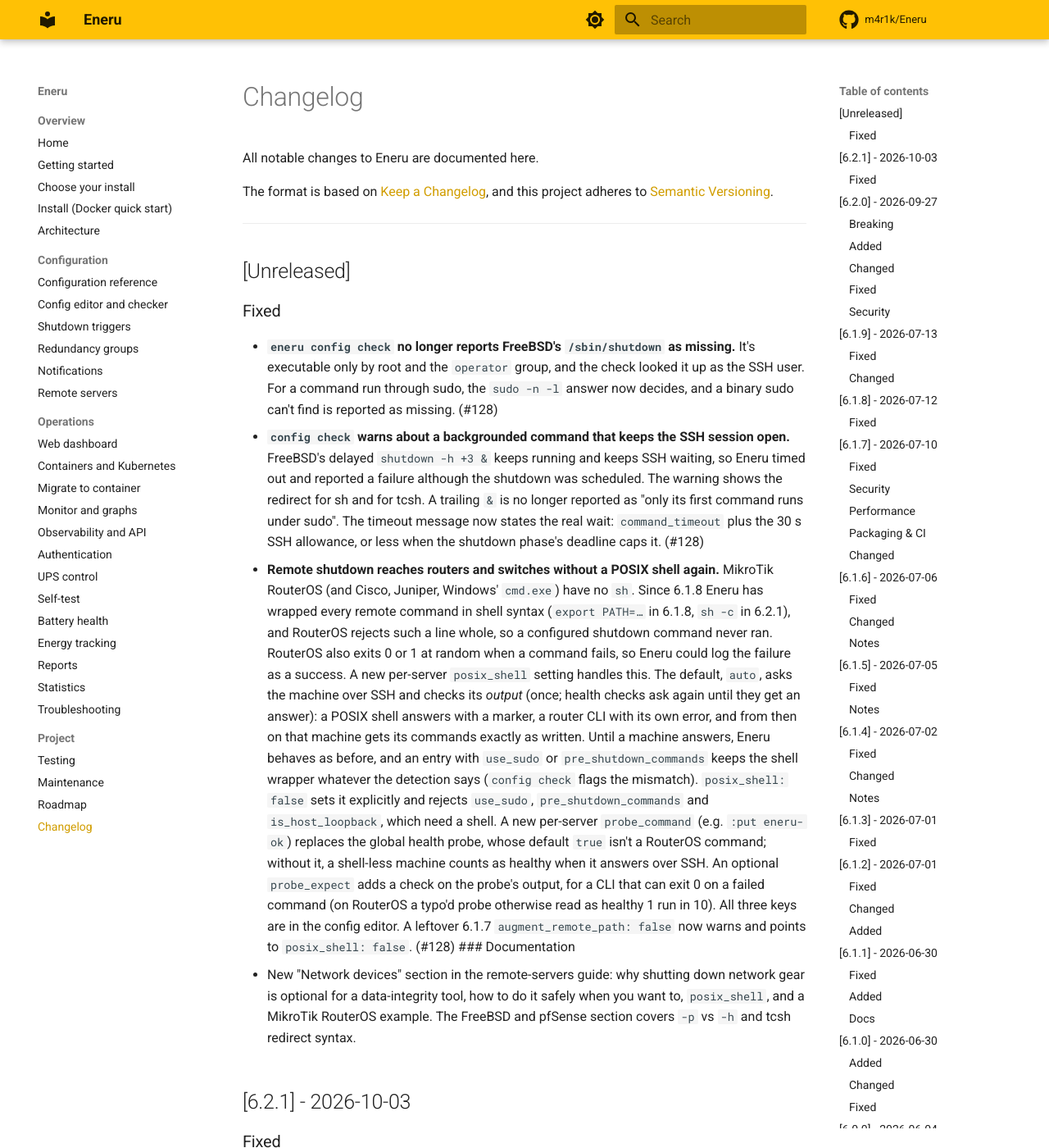
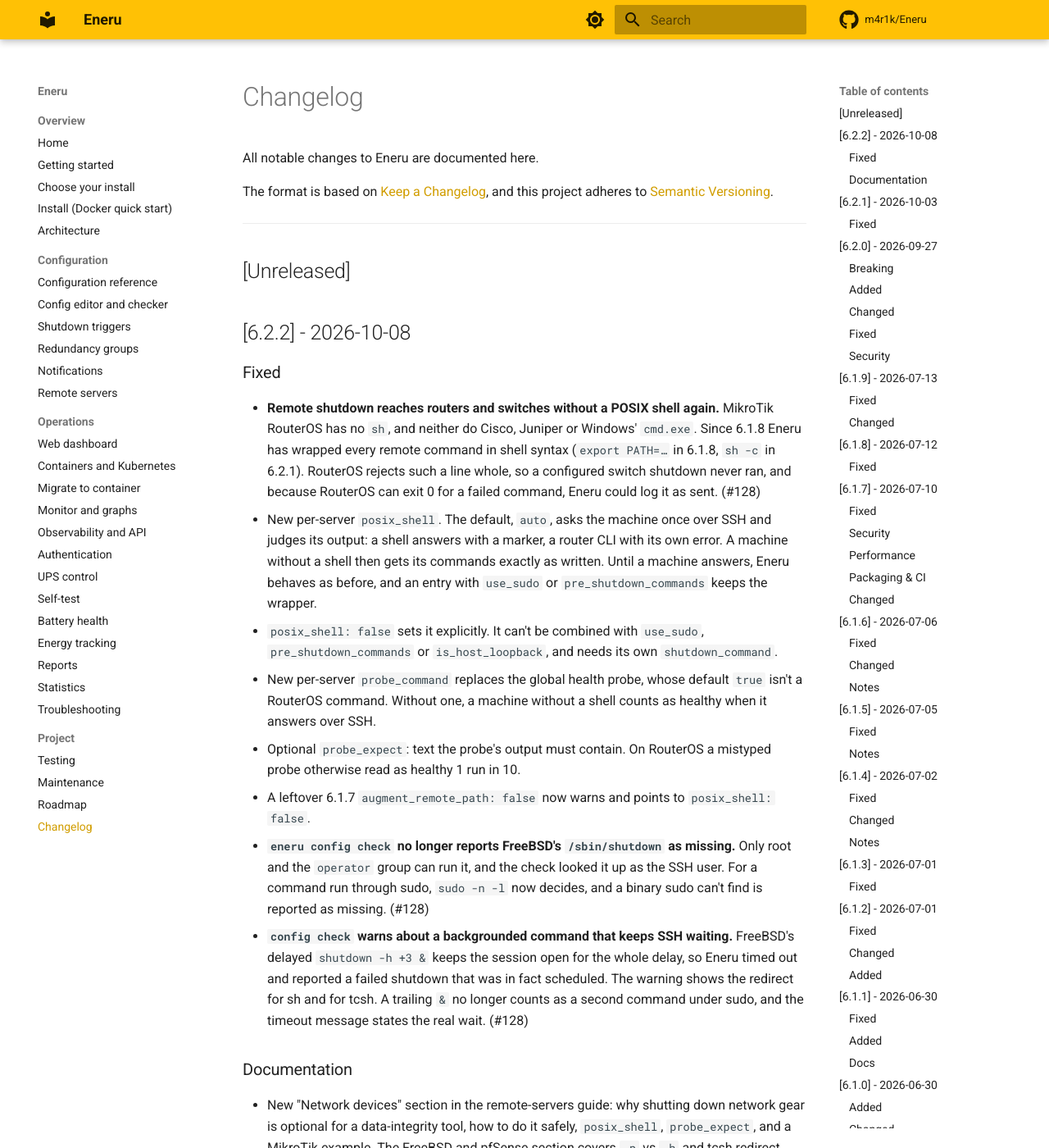
Before and after one commit to m4r1k/Eneru, an MkDocs documentation site: the page built from docs/changelog.md, in a window 1280 px wide and 1400 px high. Shown: the whole window at 82% size. Built offline with MkDocs 1.6.1 and Material for MkDocs 9.7.7, drawn with Linux system fonts in a browser that asks for light colours; comment, search, counter and statistics services are not loaded.

Commit message:
chore: release 6.2.2
Bumps version.py to 6.2.2 and turns the [Unreleased] notes into the
6.2.2 changelog entry, trimmed to bullet + sub-bullets like earlier
releases (it also repairs a rewrap that had pulled the Documentation
heading into a bullet).

Co-authored-by: Claude <noreply@anthropic.com>
Co-Authored-By: Claude Opus 5.5 <noreply@anthropic.com>

```diff
--- a/docs/changelog.md
+++ b/docs/changelog.md
@@ -9,47 +9,47 @@ and this project adheres to [Semantic Versioning](https://semver.org/spec/v2.0.0
 
 ## [Unreleased]
 
-### Fixed
-
+## [6.2.2] - 2026-10-08
+
+### Fixed
+
+- **Remote shutdown reaches routers and switches without a POSIX shell
+  again.** MikroTik RouterOS has no `sh`, and neither do Cisco, Juniper or
+  Windows' `cmd.exe`. Since 6.1.8 Eneru has wrapped every remote command in
+  shell syntax (`export PATH=…` in 6.1.8, `sh -c` in 6.2.1). RouterOS rejects
+  such a line whole, so a configured switch shutdown never ran, and because
+  RouterOS can exit 0 for a failed command, Eneru could log it as sent. (#128)
+  - New per-server `posix_shell`. The default, `auto`, asks the machine once
+    over SSH and judges its output: a shell answers with a marker, a router
+    CLI with its own error. A machine without a shell then gets its commands
+    exactly as written. Until a machine answers, Eneru behaves as before, and
+    an entry with `use_sudo` or `pre_shutdown_commands` keeps the wrapper.
+  - `posix_shell: false` sets it explicitly. It can't be combined with
+    `use_sudo`, `pre_shutdown_commands` or `is_host_loopback`, and needs its
+    own `shutdown_command`.
+  - New per-server `probe_command` replaces the global health probe, whose
+    default `true` isn't a RouterOS command. Without one, a machine without a
+    shell counts as healthy when it answers over SSH.
+  - Optional `probe_expect`: text the probe's output must contain. On RouterOS
+    a mistyped probe otherwise read as healthy 1 run in 10.
+  - A leftover 6.1.7 `augment_remote_path: false` now warns and points to
+    `posix_shell: false`.
 - **`eneru config check` no longer reports FreeBSD's `/sbin/shutdown` as
-  missing.** It's executable only by root and the `operator` group, and the
-  check looked it up as the SSH user. For a command run through sudo, the
-  `sudo -n -l` answer now decides, and a binary sudo can't find is reported as
-  missing. (#128)
-- **`config check` warns about a backgrounded command that keeps the SSH
-  session open.** FreeBSD's delayed `shutdown -h +3 &` keeps running and keeps
-  SSH waiting, so Eneru timed out and reported a failure although the shutdown
-  was scheduled. The warning shows the redirect for sh and for tcsh. A trailing
-  `&` is no longer reported as "only its first command runs under sudo". The
-  timeout message now states the real wait: `command_timeout` plus the 30 s SSH
-  allowance, or less when the shutdown phase's deadline caps it. (#128)
-
-- **Remote shutdown reaches routers and switches without a POSIX shell again.**
-  MikroTik RouterOS (and Cisco, Juniper, Windows' `cmd.exe`) have no `sh`.
-  Since 6.1.8 Eneru has wrapped every remote command in shell syntax (`export
-  PATH=…` in 6.1.8, `sh -c` in 6.2.1), and RouterOS rejects such a line whole,
-  so a configured shutdown command never ran. RouterOS also exits 0 or 1 at
-  random when a command fails, so Eneru could log the failure as a success. A
-  new per-server `posix_shell` setting handles this. The default, `auto`, asks
-  the machine over SSH and checks its *output* (once; health checks ask again
-  until they get an answer): a POSIX shell answers with a marker, a router CLI
-  with its own error, and from then on that machine gets its commands exactly
-  as written. Until a machine answers, Eneru behaves as before, and an entry
-  with `use_sudo` or `pre_shutdown_commands` keeps the shell wrapper whatever
-  the detection says (`config check` flags the mismatch). `posix_shell: false`
-  sets it explicitly and rejects `use_sudo`, `pre_shutdown_commands` and
-  `is_host_loopback`, which need a shell. A new per-server `probe_command`
-  (e.g. `:put eneru-ok`) replaces the global health probe, whose default `true`
-  isn't a RouterOS command; without it, a shell-less machine counts as healthy
-  when it answers over SSH. An optional `probe_expect` adds a check on the
-  probe's output, for a CLI that can exit 0 on a failed command (on RouterOS a
-  typo'd probe otherwise read as healthy 1 run in 10). All three keys are in
-  the config editor. A leftover 6.1.7 `augment_remote_path: false` now warns
-  and points to `posix_shell: false`. (#128) ### Documentation
+  missing.** Only root and the `operator` group can run it, and the check
+  looked it up as the SSH user. For a command run through sudo, `sudo -n -l`
+  now decides, and a binary sudo can't find is reported as missing. (#128)
+- **`config check` warns about a backgrounded command that keeps SSH
+  waiting.** FreeBSD's delayed `shutdown -h +3 &` keeps the session open for
+  the whole delay, so Eneru timed out and reported a failed shutdown that was
+  in fact scheduled. The warning shows the redirect for sh and for tcsh. A
+  trailing `&` no longer counts as a second command under sudo, and the
+  timeout message states the real wait. (#128)
+
+### Documentation
 
 - New "Network devices" section in the remote-servers guide: why shutting
-  down network gear is optional for a data-integrity tool, how to do it safely
-  when you want to, `posix_shell`, and a MikroTik RouterOS example. The FreeBSD
+  down network gear is optional for a data-integrity tool, how to do it
+  safely, `posix_shell`, `probe_expect`, and a MikroTik example. The FreeBSD
   and pfSense section covers `-p` vs `-h` and tcsh redirect syntax.
 
 ## [6.2.1] - 2026-10-03
--- a/src/eneru/version.py
+++ b/src/eneru/version.py
@@ -2,4 +2,4 @@
 
 # Version is set at build time via git describe --tags
 # Format: "5.2.1" for tagged releases, "5.2.1-5-gabcdef1" for dev builds
-__version__ = "6.2.1"
+__version__ = "6.2.2"
```
